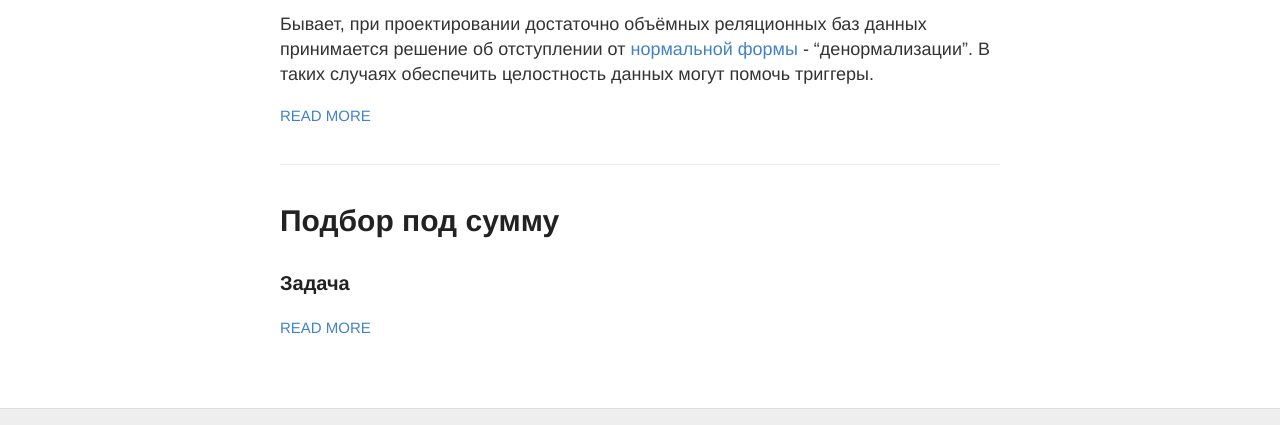
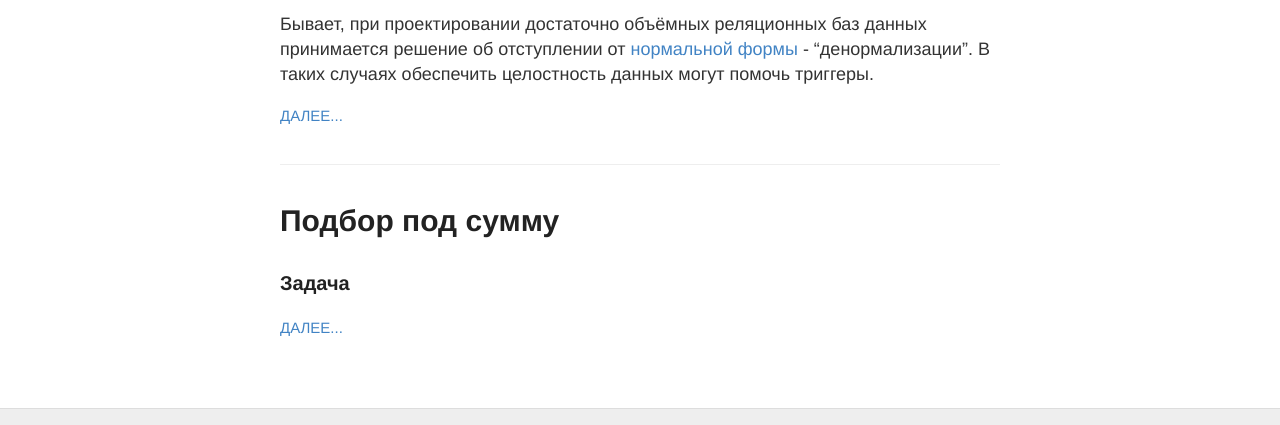
Before and after one commit to prosql/prosql.github.io, a Jekyll site: the page built from index.html, in a window 1280 px wide. Shown: the part 215-640 px from the top of the page. Built offline with Jekyll 4.4.1, drawn with Linux system fonts in a browser that asks for light colours.

Commit message:
triggers

```diff
--- a/index.html
+++ b/index.html
@@ -12,7 +12,7 @@ layout: default
         {{ post.excerpt }}
       </div>
 
-      <a href="{{ site.baseurl }}{{ post.url }}" class="read-more">Read More</a>
+      <a href="{{ site.baseurl }}{{ post.url }}" class="read-more">Далее...</a>
     </article>
   {% endfor %}
 </div>
```
